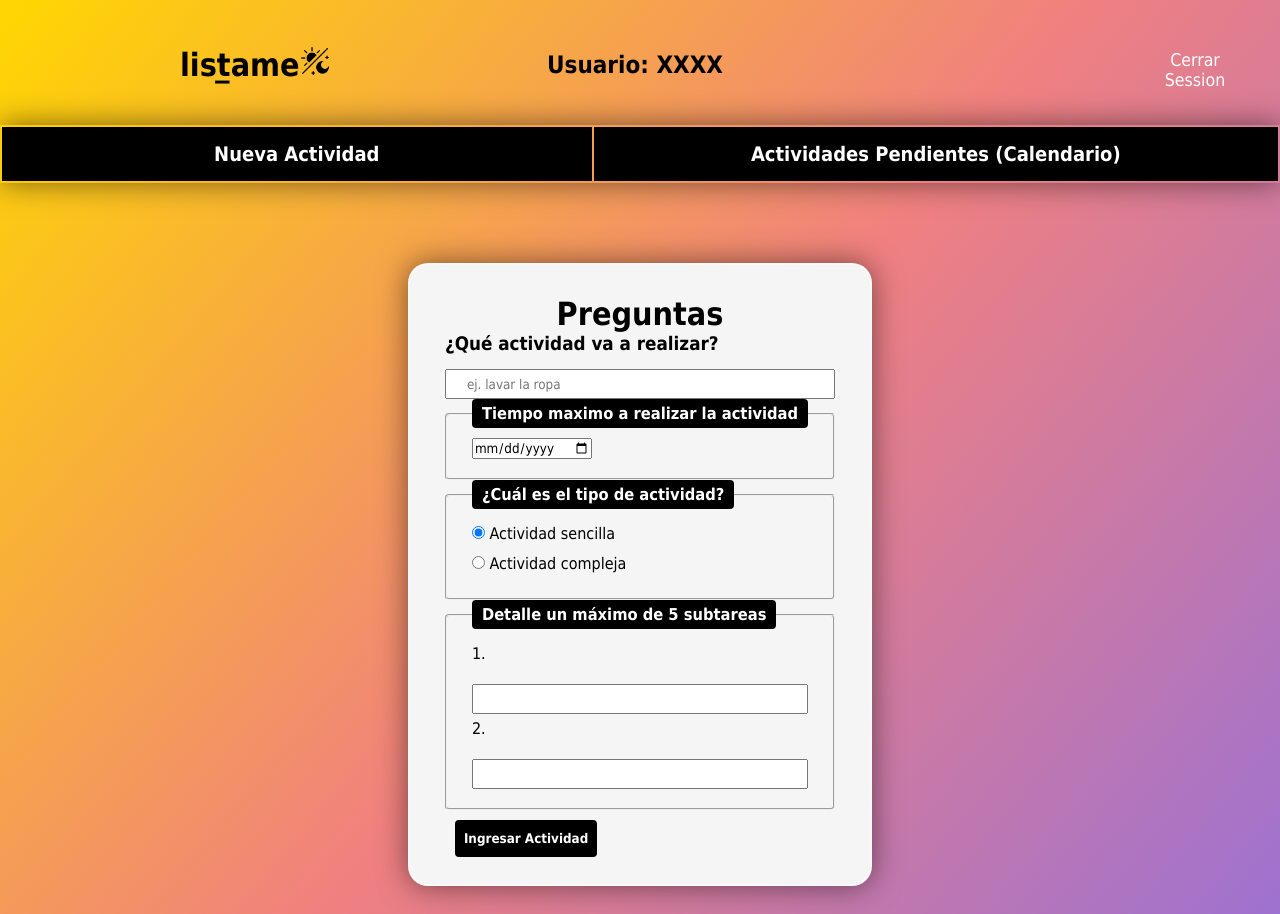
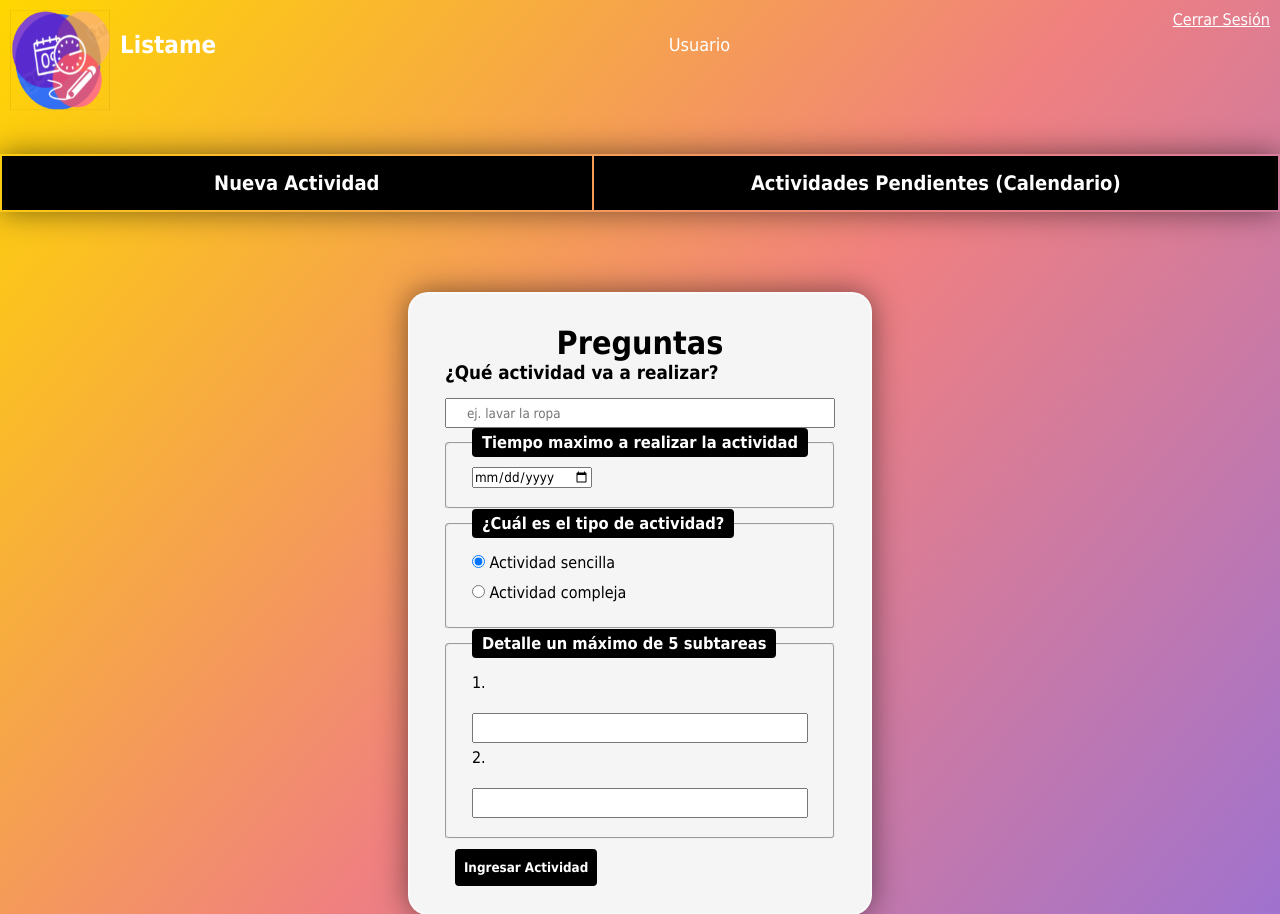
Before and after one commit to brittanypallasco2003/Organizador, a PHP site: page /html_files/home.html in a window 1280 px wide. Shown: the top 914 px of the page. Run offline with PHP 8.4, Linux system fonts and the light colour scheme; lists and menus that the app fills with data are empty.

Commit message:
desktop y movil

```diff
--- a/css/estiloHome.css
+++ b/css/estiloHome.css
@@ -101,36 +101,14 @@ div button{
     border-radius: 4px;
     color: #fff;
 }
-
+/*
 .cabecera{
     display: inline;
     font-family: Tahoma;
     font-size: 30px;
     margin-top: 100px;
-}
+}*/
 
-.logoimg{
-    position: absolute;
-    right: 1700px;
-}
-
-header{
-    position: fixed;
-    top: 0;
-    left: 80px;
-    width: 100%;
-    padding: 20px 100px;
-    display: flex;
-    justify-content:space-between;
-    align-items: center;
-    z-index: 99;
-}
-
-.logo{
-    font-size: 2em;
-    user-select: none;
-    position: absolute;
-}
 
 .navegacion a{
     position: relative;
@@ -158,10 +136,6 @@ header{
 
 
 
-
-
-
-/*  */
 /* estilo preguntas */
 *{
     margin: 0;
@@ -170,13 +144,6 @@ header{
     font-family: Tahoma;
   }
 
-  /*fondo de la pagina*/
-  body {
-    min-height: 100vh;
-    background:linear-gradient(130deg, gold , LightCoral, mediumpurple) no-repeat;
-    background-size: cover;
-    background-position: center;
-  }
 
   /*espacio entre preguntas*/
   /* div.pregunta{
@@ -259,14 +226,8 @@ header{
     left: 5px;
   }
 
-  #nomPag{
-    position: relative;
-    top: 30px;
-    left: 20px;
-  }
-
   form input.texto{
-    width: 100%;/*420px*/
+    width: 100%;
     height: 30px;
     padding-left: 20px;
     margin-top: 15px;
@@ -278,7 +239,7 @@ header{
   }
 
   form input.detact{
-    width: 100%;/*538px*/
+    width: 100%;
     height: 30px;
     padding-left: 20px;
     margin-top: 15px;
@@ -296,3 +257,47 @@ header{
     padding: 10px;
     list-style-type: none;
   }
+
+/* Estilos generales del encabezado */
+.encabezado {
+  font-family: Tahoma;
+  color: #fff;
+  display: flex;
+  flex-direction: row;
+  padding: 10px;
+}
+
+.logo img {
+  width: 100px;
+  height: 100px;
+}
+
+.nombre-pag h1 {
+  font-size: 24px;
+  margin-left: 10px;
+  line-height: 70px;
+}
+
+.usuario {
+  flex-grow: 1;
+  text-align: center;
+}
+
+
+.usuario p {
+  font-size: 18px;
+  margin-left: 10px;
+  align-items: center;
+  line-height: 70px;
+}
+
+
+.cerrar-sesion {
+  color: #fff;
+  cursor: pointer;
+  font-size: 16px;
+  display: flex;
+  justify-self: end;
+  text-decoration: underline;
+  text-align: right;
+}
--- a/html_files/home.html
+++ b/html_files/home.html
@@ -12,25 +12,24 @@
 
 
 <body>
-    <img class="logoimg" src="/img/logo.png" width="100" height="100">
-    <header>
-        <h2 class="logo" id="nombre">list̲ame<img src="/img/icons8-modo-oscuro-50.png" width="30" height="30"></h2>
-        <br>
-        <h2>Usuario: XXXX </h2>
-        <nav class="navegacion">
-            <form action="index.html">
-                <button class="login">Cerrar Session</button>
-            </form>
-        </nav>
-    </header>
+    <div class="encabezado">
+        <div class="logo">
+            <img src="/img/logo.png" alt="Logo">
+        </div>
+        <div class="nombre-pag">
+            <h1>Listame</h1>
+        </div>
+        <div class="usuario">
+            <p>Usuario </p>
+        </div>
+        <div class="cerrar-sesion">
+            <p> Cerrar Sesión</p>
+        </div>
+    </div>
+
     <nav>
         <table class="nav_act">
             <tr>
-                <br>
-                <br>
-                <br>
-                <br>
-                <br>
                 <th  onclick="toggleContenido()" >Nueva Actividad</th>
                 <th><a href="5Pendientes.html">Actividades Pendientes (Calendario)</a></th>
 
@@ -55,7 +54,6 @@
                     </fieldset>
                 </div>
                 <!--segunda pregunta-->
-
                 <div class="pregunta">
                     <fieldset>
                         <legend><h3>¿Cuál es el tipo de actividad?</h3></legend>
@@ -89,7 +87,6 @@
 
 
     <ul id="lista">
-
     </ul>
 
     <h2>Tareas realizadas</h2>
```
